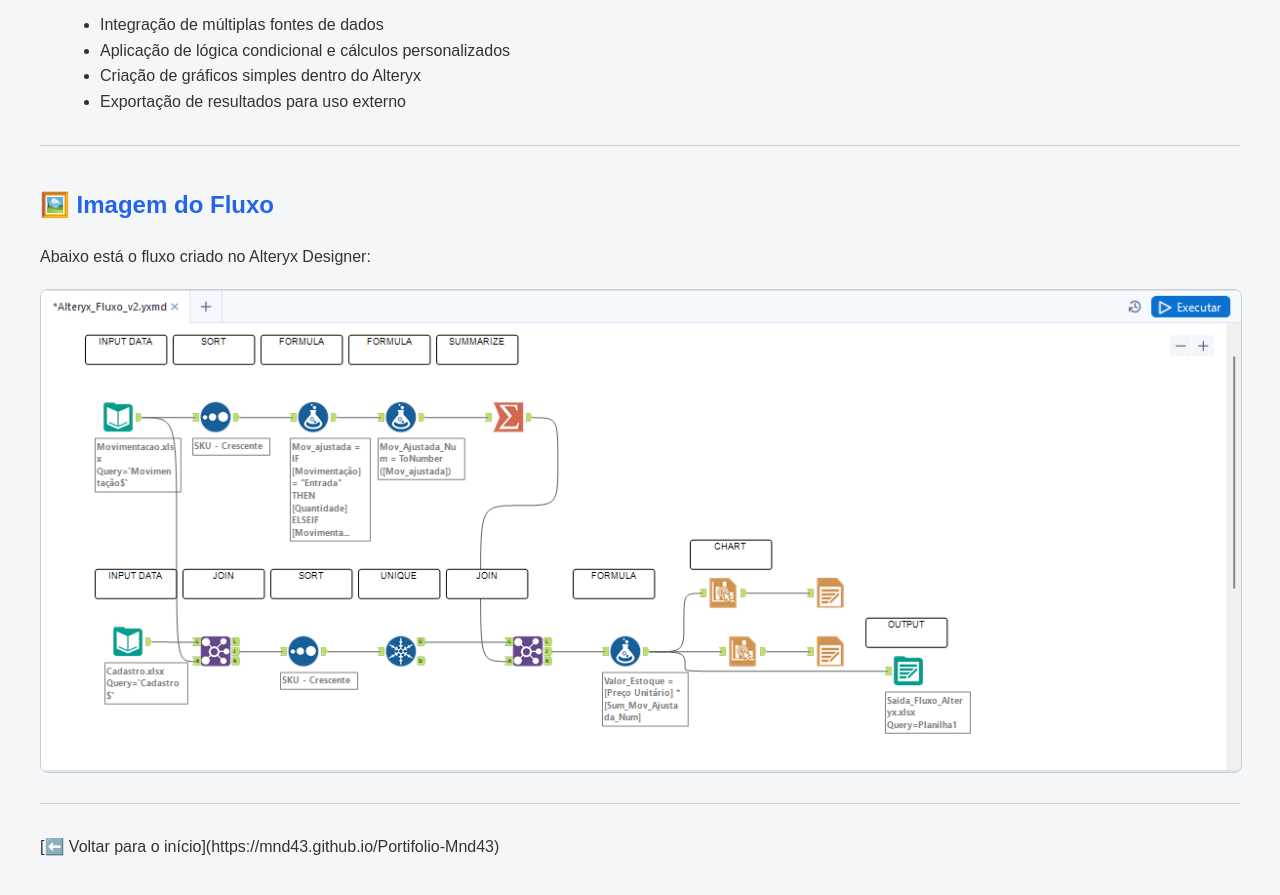
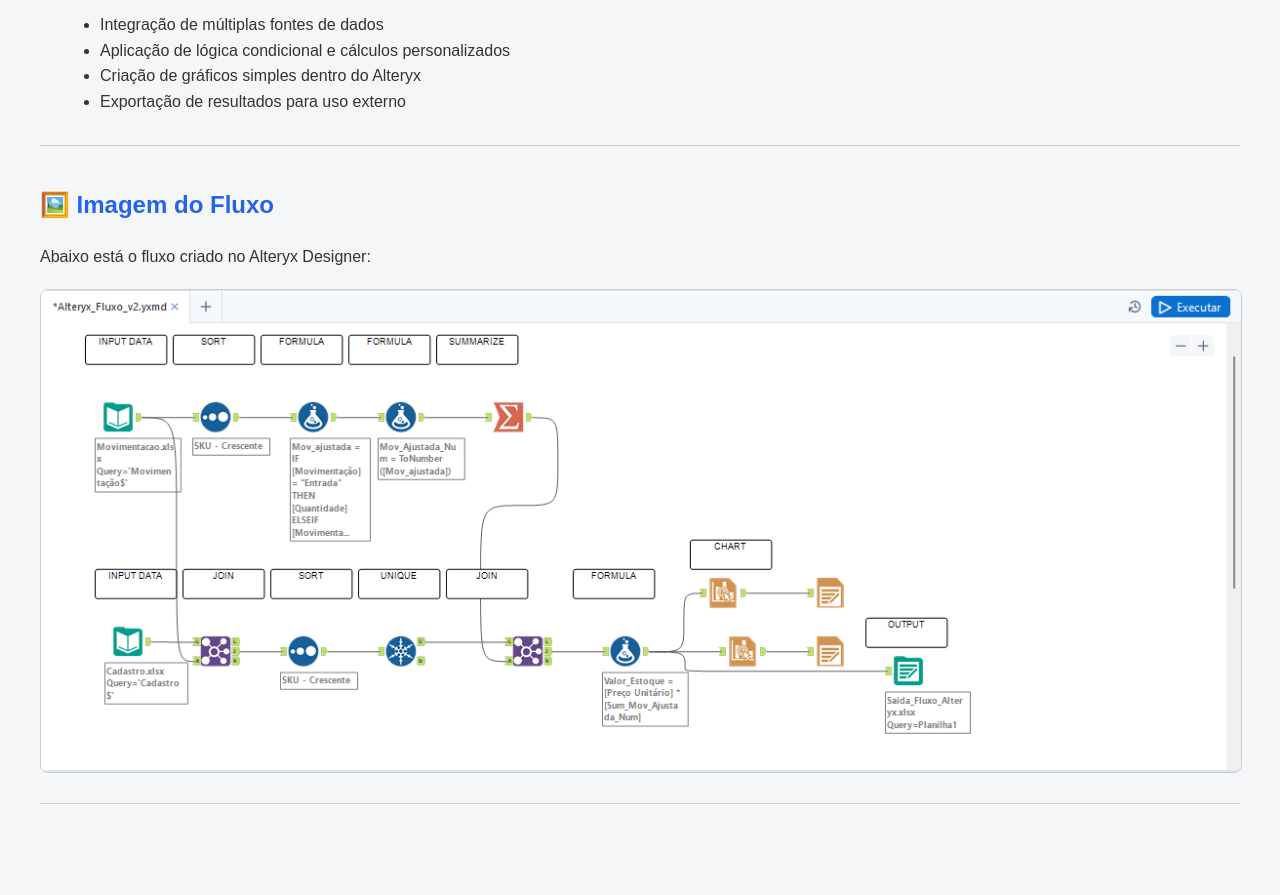
Before and after one commit to mnd43/Portifolio-Mnd43, a Jekyll site: the page Alteryx/index.html, which Jekyll copies as it is, in a window 1280 px wide and 900 px high, scrolled down 2085 px. Shown: the top 895 px of the window. Built offline with Jekyll 4.4.1, drawn with Linux system fonts in a browser that asks for light colours; after the commit the page ends 2929 px from its top, so only the background shows below that.

Commit message:
Update index.html

```diff
--- a/Alteryx/index.html
+++ b/Alteryx/index.html
@@ -147,8 +147,5 @@
 <img src="Fluxo_Alteryx.png" alt="Fluxo do projeto Alteryx">
 
 <hr>
-[⬅️ Voltar para o início](https://mnd43.github.io/Portifolio-Mnd43)
-
-
 </body>
 </html>
```
